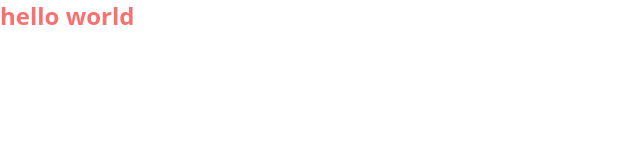
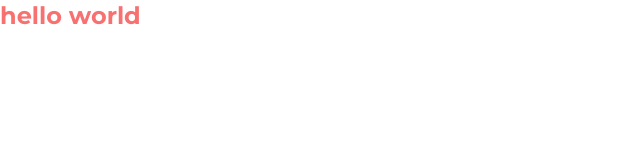
Before and after one commit to TuVoXuan/cosmetics-store-fe, a Next.js app: page / in a window 1280 px wide. Shown: the top 160 px of the page, without its empty margins (0-640 px from the left). Built offline with nearby package versions, Linux system fonts and the light colour scheme.

Commit message:
feat: add font family

```diff
--- a/package.json
+++ b/package.json
@@ -9,7 +9,7 @@
     "lint": "next lint"
   },
   "dependencies": {
-    "@next/font": "13.1.1",
+    "@next/font": "^13.1.1",
     "@types/node": "18.11.18",
     "@types/react": "18.0.26",
     "@types/react-dom": "18.0.10",
--- a/pages/_app.tsx
+++ b/pages/_app.tsx
@@ -1,6 +1,13 @@
-import '../styles/globals.css'
-import type { AppProps } from 'next/app'
+import "../styles/globals.css";
+import type { AppProps } from "next/app";
+import { Montserrat } from "@next/font/google";
+
+const montserrat = Montserrat({ subsets: ["latin"] });
 
 export default function App({ Component, pageProps }: AppProps) {
-  return <Component {...pageProps} />
+	return (
+		<main className={montserrat.className}>
+			<Component {...pageProps} />
+		</main>
+	);
 }
```
Also changed, not shown: 1 other file (tests, documents, lock files or other folders).
